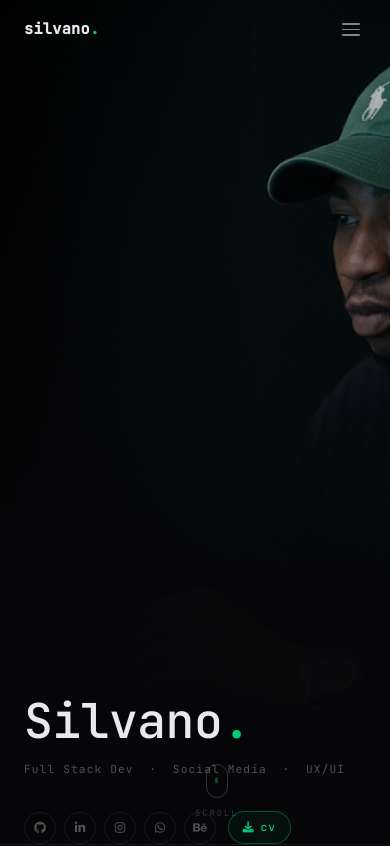
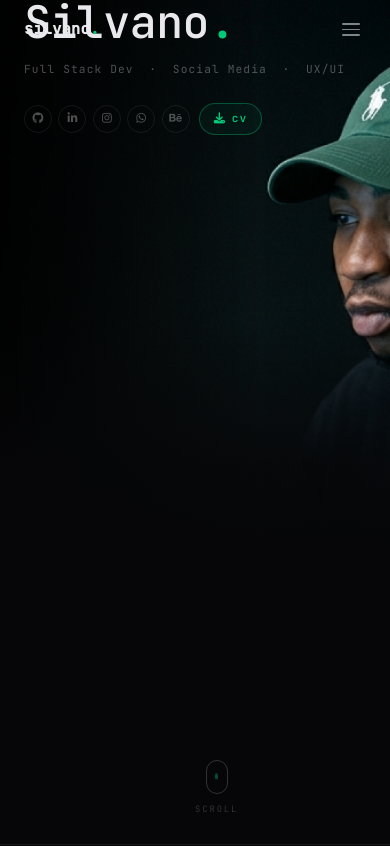
Before and after one commit to VanuchoLanga/-silvano-portfolio, a React (Vite) app: page / in a window 390 px wide. Shown: the top 846 px of the page. Built offline with nearby package versions, Linux system fonts and the light colour scheme.

Commit message:
hero mobile

```diff
--- a/src/pages/Home.css
+++ b/src/pages/Home.css
@@ -165,29 +165,58 @@
 
 /* responsive */
 @media (max-width: 768px) {
+  .hero {
+    flex-direction: column;
+    align-items: stretch;
+    min-height: 100vh;
+  }
+
   .hero__bg-photo {
     background-image: url('/assets/hero-mobile.png');
-    background-position: center center;
+    background-position: top center;
+    background-size: cover;
   }
+
   .hero__bg-gradient {
-    background:
-      linear-gradient(to bottom, rgba(6,6,8,0.2) 0%, rgba(6,6,8,0.6) 45%, rgba(6,6,8,0.98) 70%);
+    background: linear-gradient(
+      to bottom,
+      transparent 0%,
+      transparent 38%,
+      rgba(6,6,8,0.85) 55%,
+      rgba(6,6,8,1.0) 65%
+    );
   }
-  .hero {
-    align-items: flex-end;
-  }
+
+  .hero { align-items: flex-end; }
+
   .hero__content {
     max-width: 100%;
-    padding-bottom: 5rem;
     padding-top: 0;
+    padding-bottom: 6rem;
   }
-  .hero__name { font-size: clamp(2.2rem, 12vw, 3.5rem); }
-  .hero__mouse { bottom: 1.5rem; }
+
+  .hero__name {
+    font-size: clamp(2rem, 11vw, 3rem);
+  }
+
+  .hero__tagline {
+    margin-bottom: 1.5rem;
+  }
+
+  .hero__row {
+    gap: 0.75rem;
+  }
+
+  .hero__mouse {
+    bottom: 1.75rem;
+  }
 }
 
 @media (max-width: 480px) {
-  .hero__name { font-size: clamp(2rem, 14vw, 3rem); }
-  .hero__row  { gap: 0.75rem; }
+  .hero__name { font-size: clamp(1.8rem, 13vw, 2.8rem); }
+  .hero__row  { gap: 0.6rem; }
+  .hero__social { gap: 0.4rem; }
+  .hero__social-icon { width: 28px; height: 28px; font-size: 0.7rem; }
 }
 
 /* ══ SECTION LABEL ═════════════════════════════ */
```
